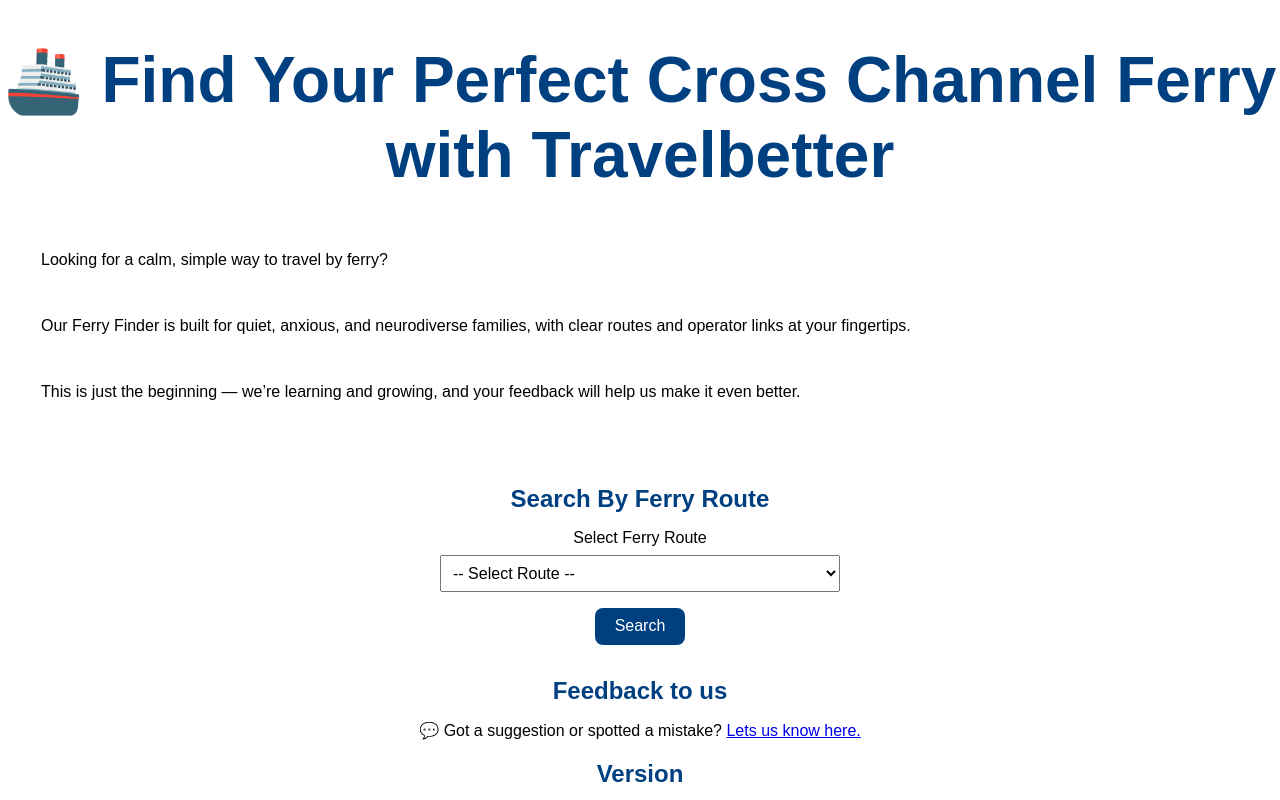
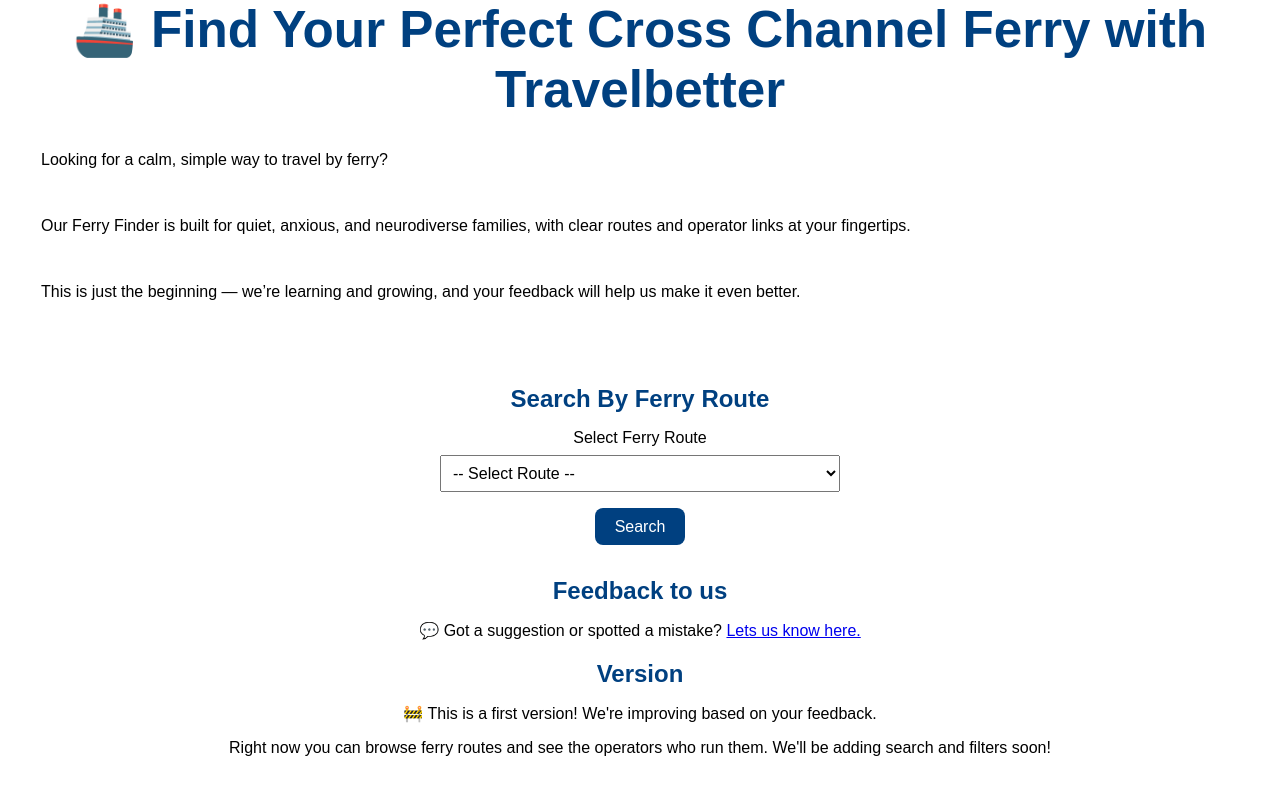
Before and after one commit to carl-travelbetter/ferry-finder, a plain HTML site: page index.html in a window 1280 px wide. Shown: the top 800 px of the page. Drawn offline with Linux system fonts and the light colour scheme.

Commit message:
Update ferryfinder.css

```diff
--- a/ferryfinder.css
+++ b/ferryfinder.css
@@ -1,5 +1,6 @@
 .intro h1 {
-    font-size:5vw;
+    font-size:4vw;
+    margin:auto;
     text-align:center;
     color:#004080;
 }
```
